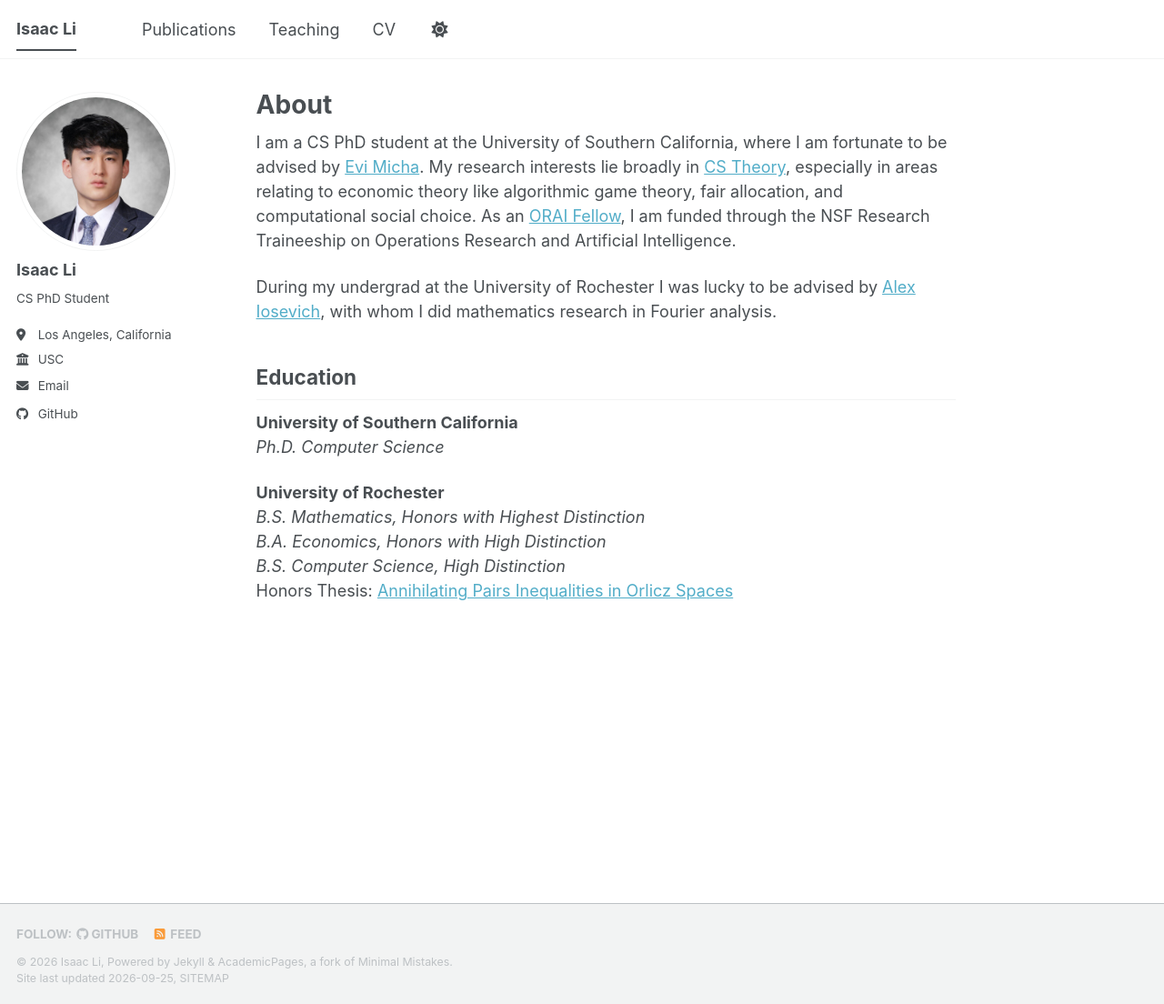
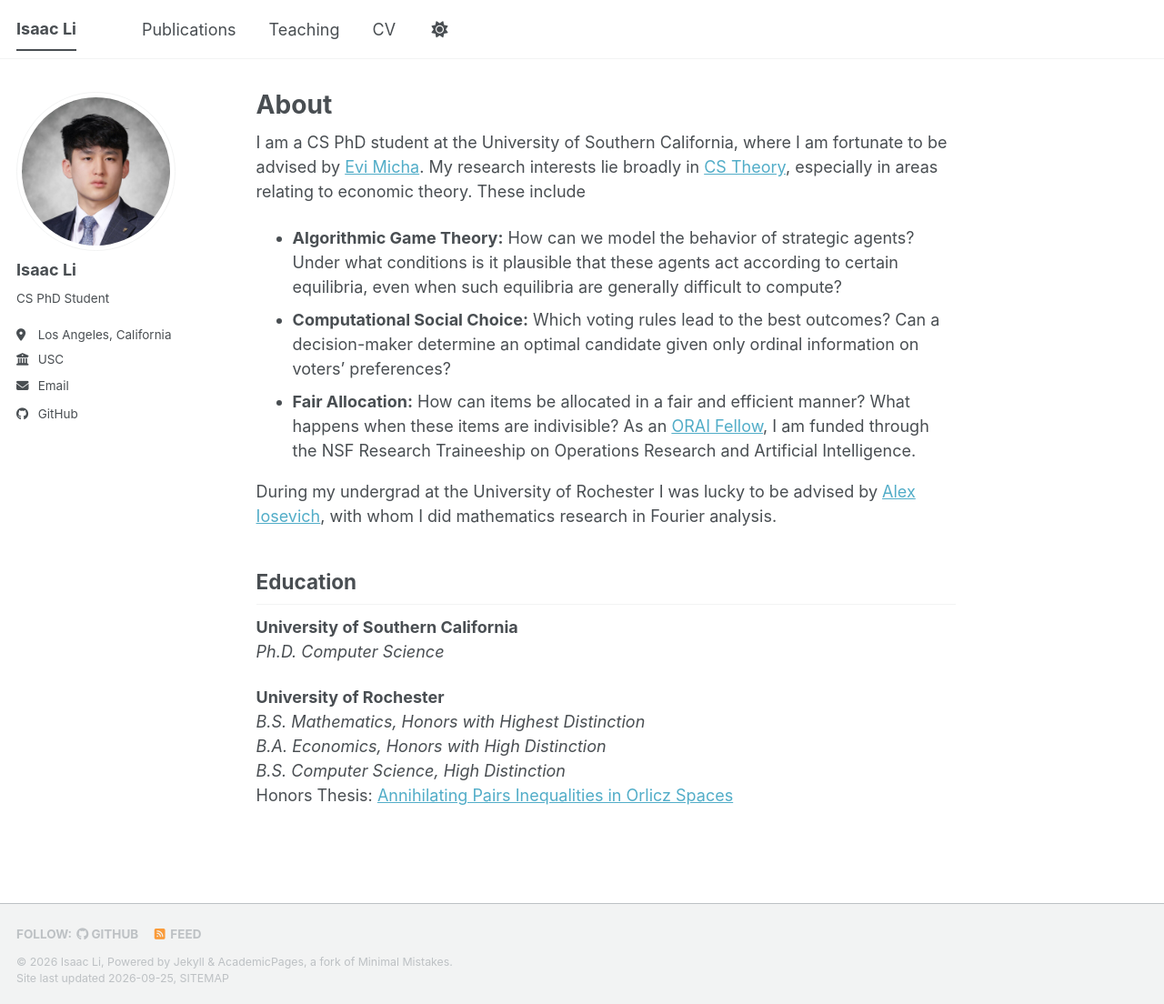
Before and after one commit to isaacli13/isaacli13.github.io, a Jekyll site: the page built from _pages/about.md, in a window 1280 px wide and 1104 px high. Shown: the whole window at 91% size. Built offline with Jekyll 4.4.1, drawn with Linux system fonts in a browser that asks for light colours; a style sheet for code colours, icons or effects is not loaded.

Commit message:
Update about.md

```diff
--- a/_pages/about.md
+++ b/_pages/about.md
@@ -7,7 +7,11 @@ redirect_from:
   - /about.html
 ---
 
-I am a CS PhD student at the University of Southern California, where I am fortunate to be advised by [Evi Micha](https://evi-micha.github.io/). My research interests lie broadly in [CS Theory](http://viterbi-web.usc.edu/~cstheory/), especially in areas relating to economic theory like algorithmic game theory, fair allocation, and computational social choice. As an [ORAI Fellow](https://sites.google.com/usc.edu/usc-nrt-orai/), I am funded through the NSF Research Traineeship on Operations Research and Artificial Intelligence.
+I am a CS PhD student at the University of Southern California, where I am fortunate to be advised by [Evi Micha](https://evi-micha.github.io/). My research interests lie broadly in [CS Theory](http://viterbi-web.usc.edu/~cstheory/), especially in areas relating to economic theory. These include
+ - **Algorithmic Game Theory:** How can we model the behavior of strategic agents? Under what conditions is it plausible that these agents act according to certain equilibria, even when such equilibria are generally difficult to compute?
+ - **Computational Social Choice:** Which voting rules lead to the best outcomes? Can a decision-maker determine an optimal candidate given only ordinal information on voters' preferences?
+ - **Fair Allocation:** How can items be allocated in a fair and efficient manner? What happens when these items are indivisible?
+As an [ORAI Fellow](https://sites.google.com/usc.edu/usc-nrt-orai/), I am funded through the NSF Research Traineeship on Operations Research and Artificial Intelligence.
 
 During my undergrad at the University of Rochester I was lucky to be advised by [Alex Iosevich](https://alexiosevich.com/), with whom I did mathematics research in Fourier analysis.
 
```
